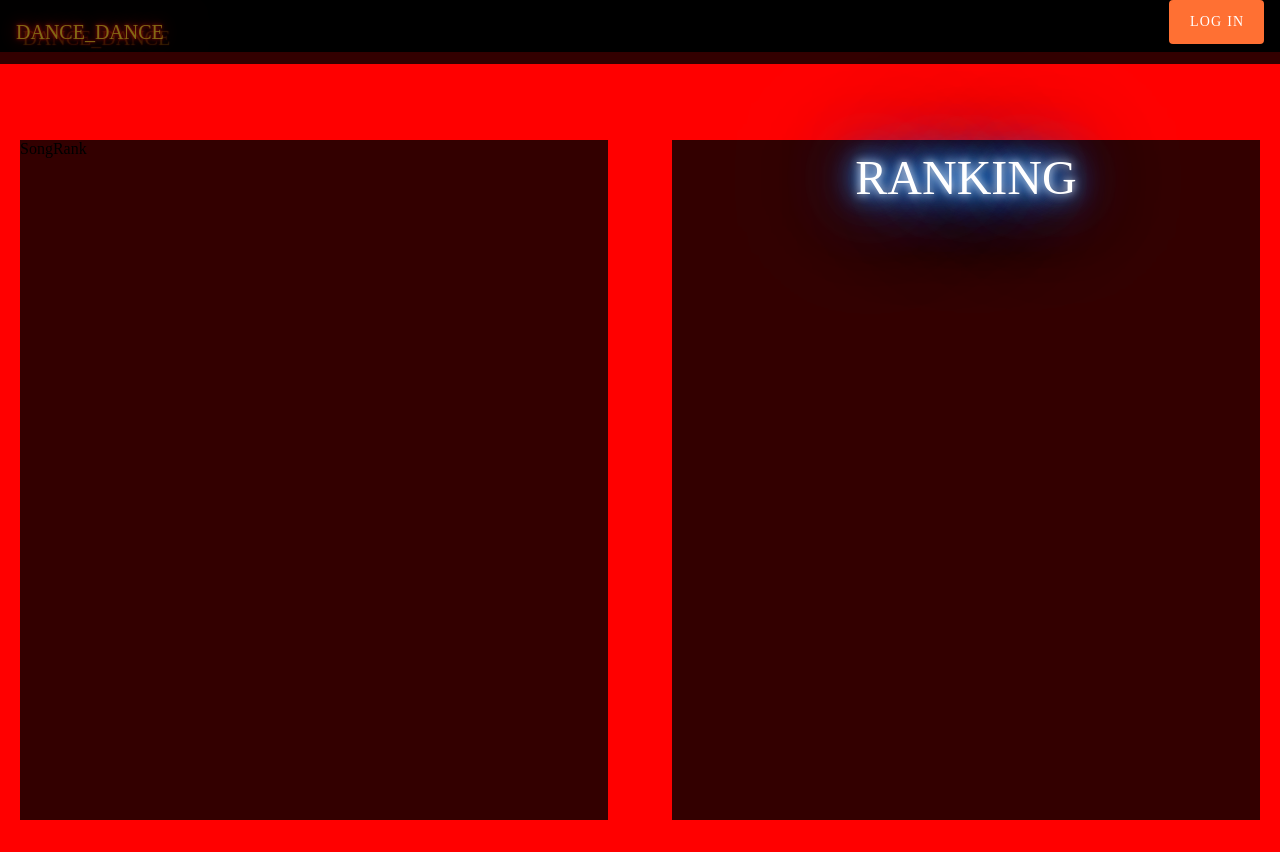
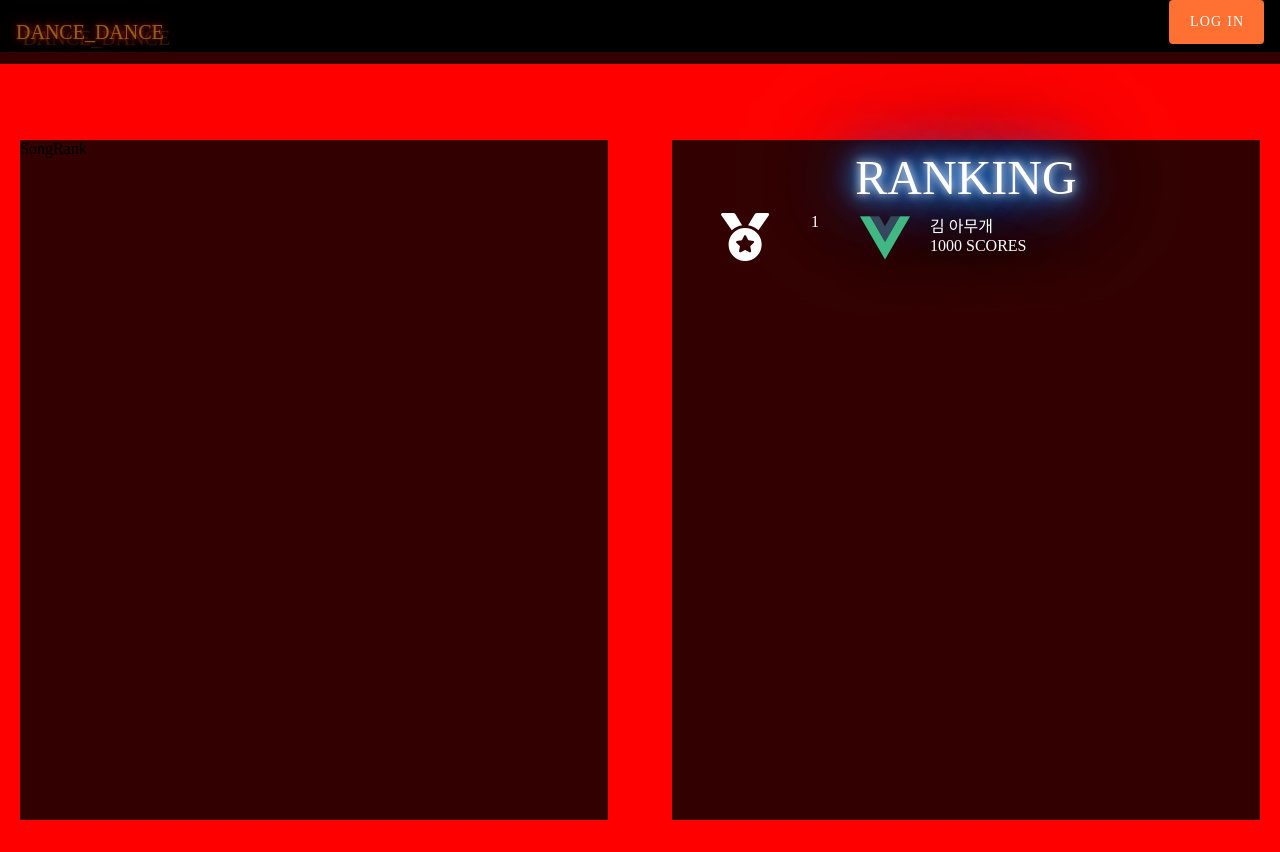
Before and after one commit to banggeut01/dancedance, a Vue app in the folder frontend/: page /rank in a window 1280 px wide. Built offline with nearby package versions, Linux system fonts and the light colour scheme; a web font is replaced by a local one; what vue-scrollmagic would draw is missing.

Commit message:
S02P31B102-101 | Set layout in Total Rank

```diff
--- a/frontend/src/components/rank/TotalRank.vue
+++ b/frontend/src/components/rank/TotalRank.vue
@@ -3,7 +3,31 @@
     <div class="totalrank-title">
       <p class="rank-neon-h1">RANKING</p>
     </div>
-
+    <div class="totalrank-body">
+      <v-row class="totalrank-height">
+        <v-col align="center" class="totalrank-width p-zero">
+          <!-- 메달 -->
+          <i class="fas fa-medal fa-3x"></i>
+        </v-col>
+        <v-col align="center" class="totalrank-width p-zero">
+          <!-- 순위 -->
+          <span style="font-size: 100%;">1</span>
+        </v-col>
+        <v-col align="center" class="totalrank-width p-zero">
+          <!-- 아바타 프로필 -->
+          <img src="@/assets/logo.png" style="height: 100%; width: 100%;">
+        </v-col>
+        <v-col class="p-zero">
+          <!-- 이름, 총 score -->
+          <div>
+            김 아무개
+          </div>
+          <div>
+            1000 SCORES
+          </div>
+        </v-col>
+      </v-row>
+    </div>
   </div>
 </template>
 
@@ -24,4 +48,22 @@
   font-size: 3em;
   text-shadow: 0 0 10px #fff, 0 0 20px #228DFF, 0 0 30px #228DFF, 0 0 40px #228DFF, 0 0 70px #228DFF, 0 0 80px #228DFF, 0 0 100px #228DFF, 0 0 150px #228DFF;
 }
+.totalrank-body {
+  color: white;
+  margin: 10px 50px 10px 50px;
+  height: 50px;
+}
+.totalrank-height {
+  height: 100%;
+}
+.totalrank-width {
+  width: 50px;
+  max-width: 50px !important;
+  height: 100%;
+}
+.p-zero {
+  padding: 0px !important;
+  margin-left: 10px;
+  margin-right: 10px;
+}
 </style>
```
